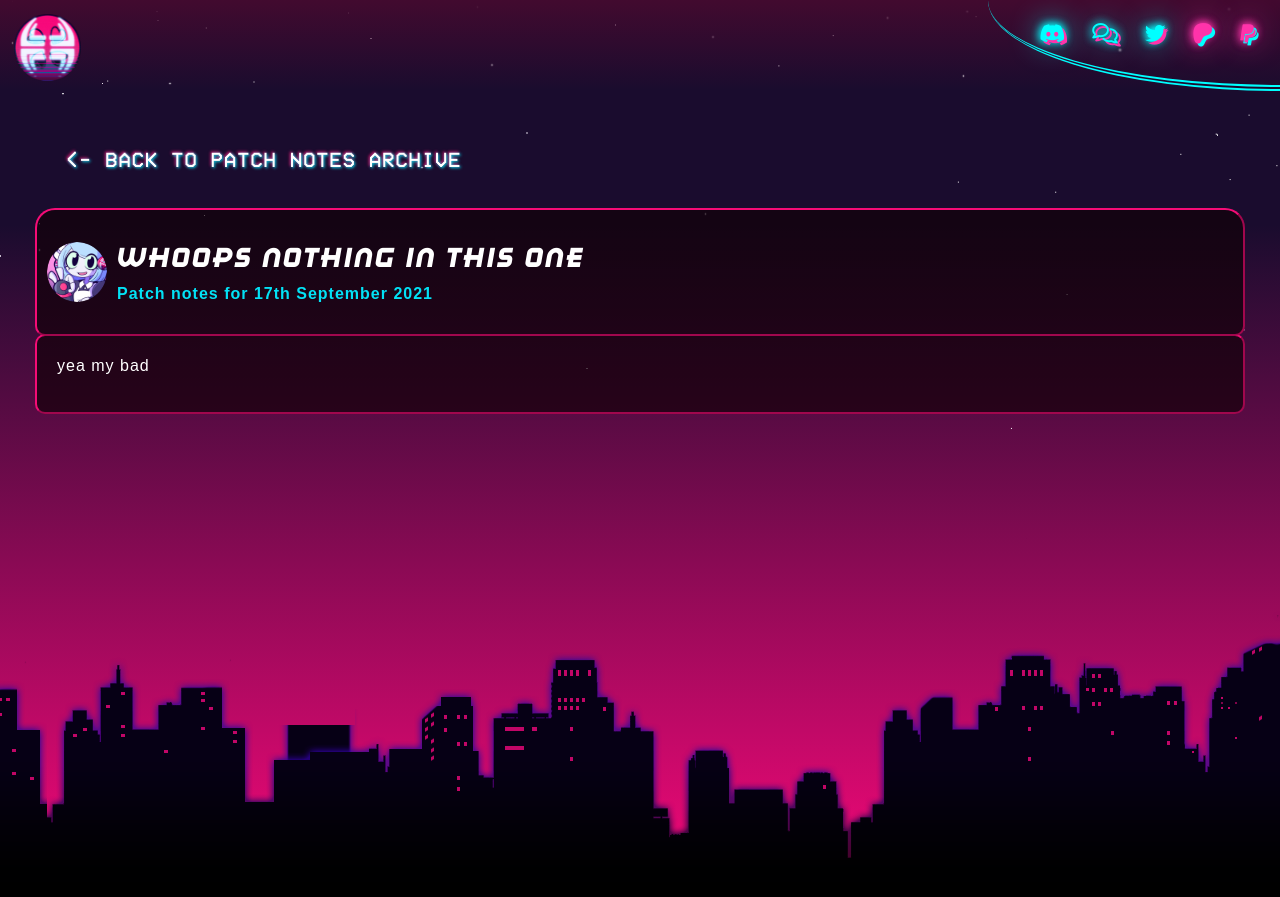
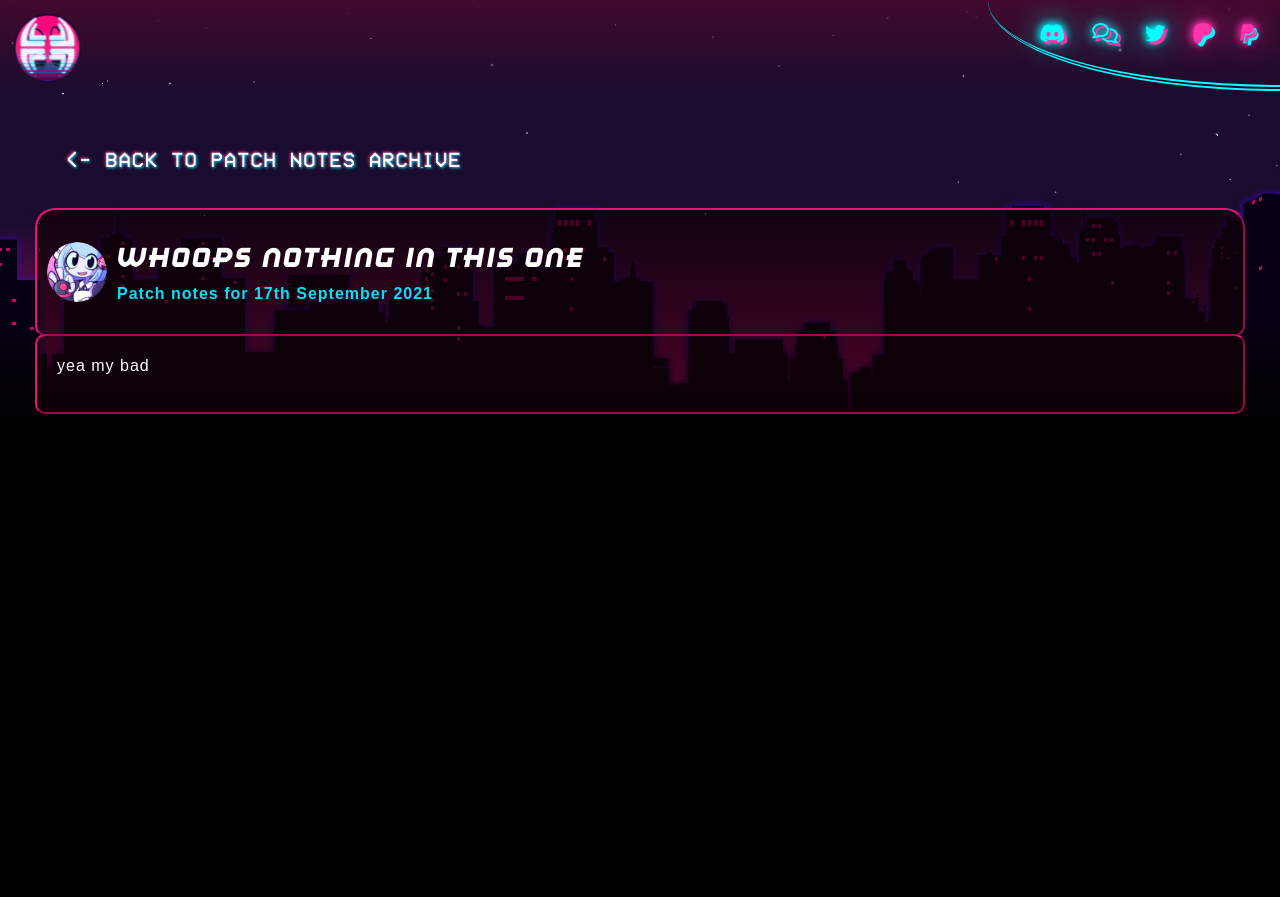
Before and after one commit to crekulon/tspy, a Jekyll site: the page built from _patchnotes/20211107042843-whoops-nothing-in-this-one.md, in a window 1280 px wide. Shown: the top 897 px of the page. Built offline with Jekyll 4.4.1, drawn with Linux system fonts in a browser that asks for light colours; nearby versions of some CDN libraries.

Commit message:
further distinguish inner patchnote pages

```diff
--- a/_layouts/patchnote.html
+++ b/_layouts/patchnote.html
@@ -4,7 +4,7 @@
 	{% include meta.html %}
 </head>
 
-<body class="inner">
+<body class="inner patchnote">
 	<a href="{{ site.url }}" id="homelink"><img src="/img/logocrop.png"></a>
 	{% include socials.html %}
 
--- a/coxg.css
+++ b/coxg.css
@@ -1099,3 +1099,9 @@ footer.infosection {
 .inner .patch-container {
     padding-bottom: 5vh;
 }
+
+
+.patchnote .city::after, .patchnote .bg::after, .patchnote .bg::before {
+    height: 50vh;
+    top: 0;
+}
```
